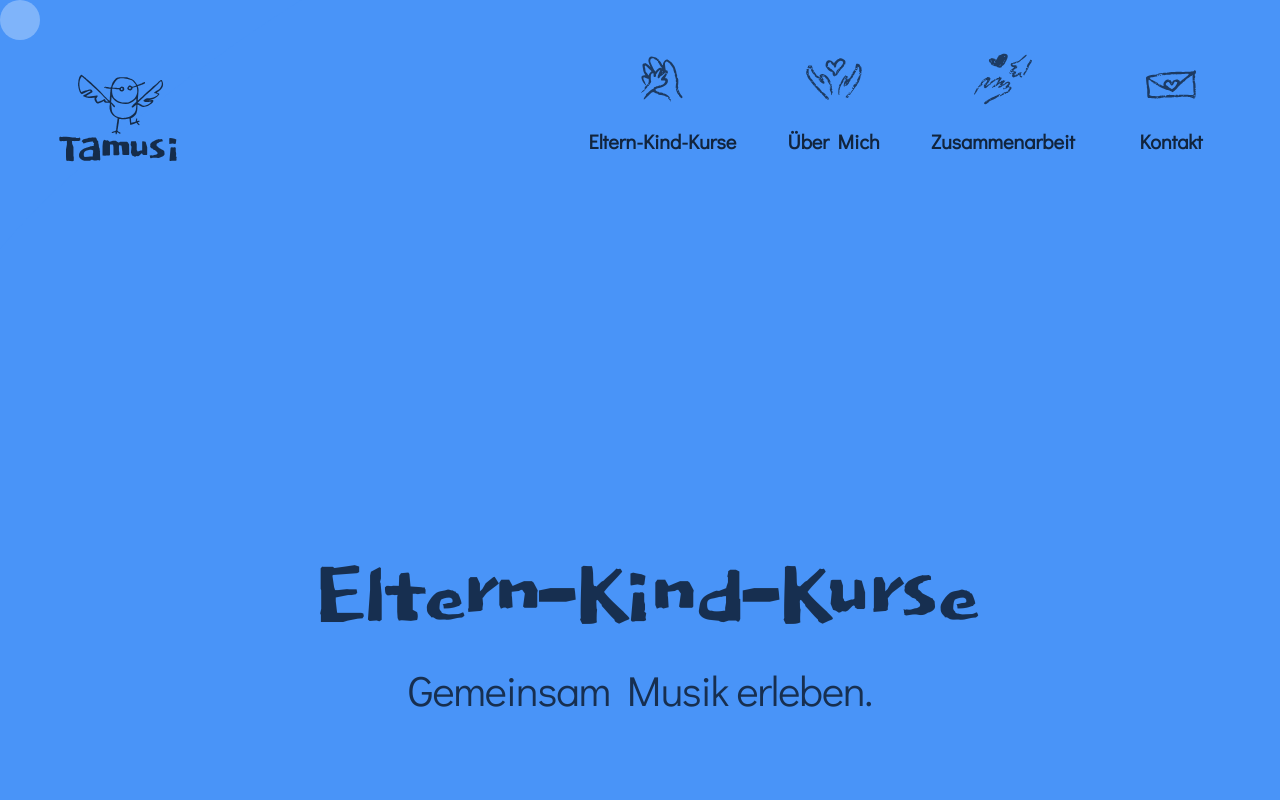
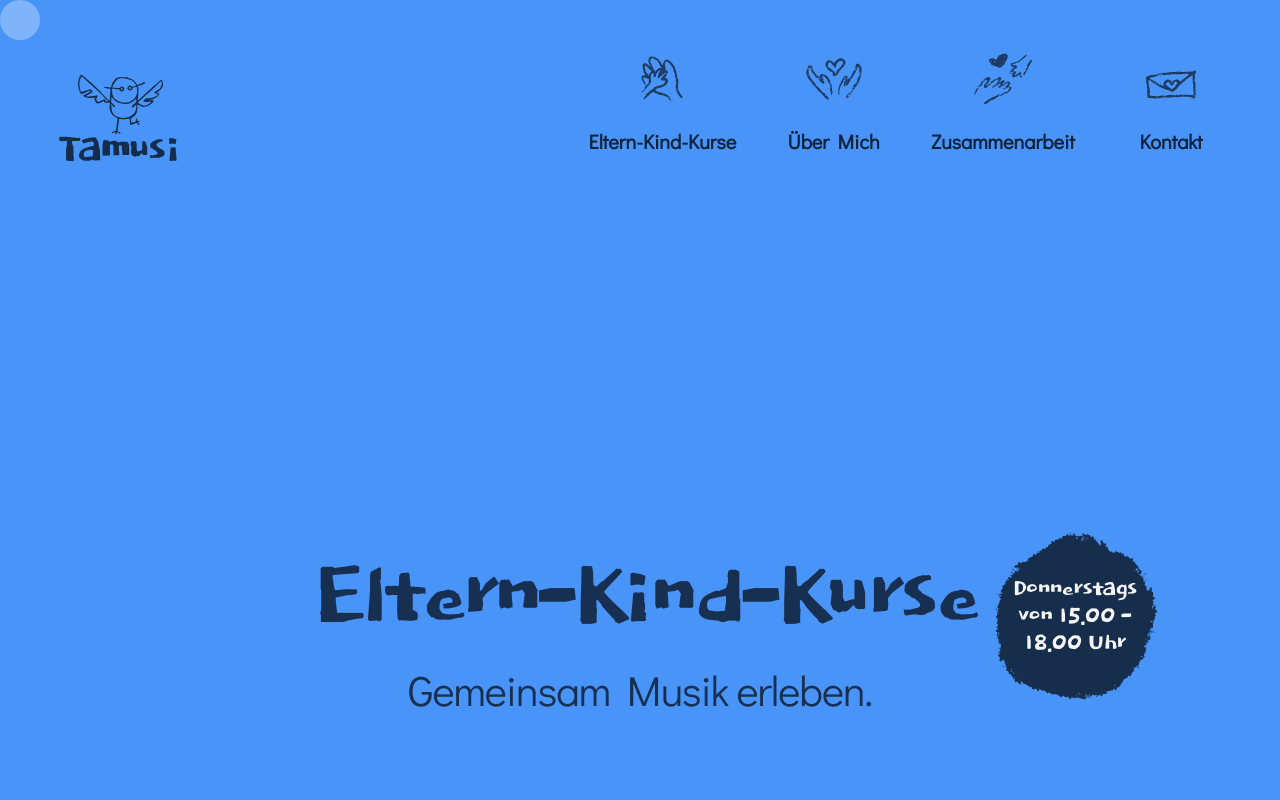
Before and after one commit to aeonyuonmiller/laura, a Next.js app: page /eltern-kind-kurs in a window 1280 px wide. Shown: the top 800 px of the page. Built offline with nearby package versions, Linux system fonts and the light colour scheme.

Commit message:
updated content

```diff
--- a/src/pages/eltern-kind-kurs.jsx
+++ b/src/pages/eltern-kind-kurs.jsx
@@ -5,7 +5,7 @@ import Head from "next/head";
 import Image from "next/image";
 
 // Components
-import { hlone, hltwo, imagereveal } from '../components/anim';
+import { hlone, hltwo, imagereveal, zoom } from '../components/anim';
 import Background2 from "../components/Background2";
 import Footer from '../components/Footer';
 import Transition from '../components/Transition';
@@ -23,6 +23,7 @@ export default function Home() {
     const y2 = useTransform(scrollYProgress, [0, 1], ["0%", "85%"])
     const s2 = useTransform(scrollYProgress, [0, 1], [1, 1.4])
     const o2 = useTransform(scrollYProgress, [0.5, 1], [1, 0])
+    const r = useTransform(scrollYProgress, [0, 1], [0, 80])
 
     // const Slide = (props) => {
     // const direction = props.direction == 'left' ? -1 : 1;
@@ -34,7 +35,7 @@ export default function Home() {
             <Head>
                 <title>Tamusi • Tanzen, Musizieren & Singen</title>
                 <meta name="description" content="Erlebe spielerische Musik-Kurse für Kleinkinder: Instrumente entdecken, kreative Zusammenarbeit und musikalische Entwicklung. Teilnahme mit oder ohne Eltern möglich!" />
-                <meta name="keywords" content="Musik-Kurse Kinder, Musik für Kleinkinder, Kinder-Instrumentenkurse, Eltern-Kind Musik-Kurse, musikalische Früherziehung, Kleinkind-Kurse, Musik und Zusammenarbeit, Musik entdecken für Kinder, kreative Kurse für Kinder, Darmstadt, Hessen" />
+                <meta name="keywords" content="Musikalische Früherziehung, Elementare Musikpädagogik, EMP, Laura Maria Mueller, Tamusi, Darmstadt, Martinsviertel, Zucker, Eltern-Kind-Kurse, musikalische Angebote, Kita, Kindertagesstätte, Wohnheim" />
                 <meta name="viewport" content="width=device-width, initial-scale=1" />
                 <link rel="icon" href="/favicon.ico" />
             </Head>
@@ -43,6 +44,10 @@ export default function Home() {
 
                 <Transition>
                     <motion.div ref={container} style={{ opacity, scale }} className="bound xl" id="elternkind">
+                        <motion.div style={{ rotate: r }} variants={zoom} initial="hidden" animate="enter" exit="exit" className="stoerer zwei">
+                            Donnerstags<br />von 15.00 - 18.00 Uhr
+                        </motion.div>
+
                         <motion.h1 variants={hlone} initial="hidden" animate="enter" exit="exit">
                             Eltern-Kind-Kurse</motion.h1>
                         <motion.h2 className="center" variants={hltwo} initial="hidden" animate="enter" exit="exit">
--- a/src/pages/impressum.jsx
+++ b/src/pages/impressum.jsx
@@ -36,7 +36,7 @@ export default function Home() {
             <Head>
                 <title>Tamusi • Tanzen, Musizieren & Singen</title>
                 <meta name="description" content="Erlebe spielerische Musik-Kurse für Kleinkinder: Instrumente entdecken, kreative Zusammenarbeit und musikalische Entwicklung. Teilnahme mit oder ohne Eltern möglich!" />
-                <meta name="keywords" content="Musik-Kurse Kinder, Musik für Kleinkinder, Kinder-Instrumentenkurse, Eltern-Kind Musik-Kurse, musikalische Früherziehung, Kleinkind-Kurse, Musik und Zusammenarbeit, Musik entdecken für Kinder, kreative Kurse für Kinder, Darmstadt, Hessen" />
+                <meta name="keywords" content="Musikalische Früherziehung, Elementare Musikpädagogik, EMP, Laura Maria Mueller, Tamusi, Darmstadt, Martinsviertel, Zucker, Eltern-Kind-Kurse, musikalische Angebote, Kita, Kindertagesstätte, Wohnheim" />
                 <meta name="viewport" content="width=device-width, initial-scale=1" />
                 <link rel="icon" href="/favicon.ico" />
             </Head>
--- a/src/pages/index.js
+++ b/src/pages/index.js
@@ -13,7 +13,7 @@ import Magnetic from '../components/Magnetic';
 
 export default function Home() {
 
-  // Page Headline Scroll Anim
+  // Scroll Anim
   const container = useRef();
   const { scrollYProgress } = useScroll({
     target: container,
--- a/src/pages/kinder-kurse.jsx
+++ b/src/pages/kinder-kurse.jsx
@@ -33,7 +33,7 @@ export default function KinderKurse() {
             <Head>
                 <title>Tamusi • Tanzen, Musizieren & Singen</title>
                 <meta name="description" content="Erlebe spielerische Musik-Kurse für Kleinkinder: Instrumente entdecken, kreative Zusammenarbeit und musikalische Entwicklung. Teilnahme mit oder ohne Eltern möglich!" />
-                <meta name="keywords" content="Musik-Kurse Kinder, Musik für Kleinkinder, Kinder-Instrumentenkurse, Eltern-Kind Musik-Kurse, musikalische Früherziehung, Kleinkind-Kurse, Musik und Zusammenarbeit, Musik entdecken für Kinder, kreative Kurse für Kinder, Darmstadt, Hessen" />
+                <meta name="keywords" content="Musikalische Früherziehung, Elementare Musikpädagogik, EMP, Laura Maria Mueller, Tamusi, Darmstadt, Martinsviertel, Zucker, Eltern-Kind-Kurse, musikalische Angebote, Kita, Kindertagesstätte, Wohnheim" />
                 <meta name="viewport" content="width=device-width, initial-scale=1" />
                 <link rel="icon" href="/favicon.ico" />
             </Head>
--- a/src/pages/ueber-mich.jsx
+++ b/src/pages/ueber-mich.jsx
@@ -27,7 +27,7 @@ export default function Uebermich() {
       <Head>
         <title>Tamusi • Über mich</title>
         <meta name="description" content="Erlebe spielerische Musik-Kurse für Kleinkinder: Instrumente entdecken, kreative Zusammenarbeit und musikalische Entwicklung. Teilnahme mit oder ohne Eltern möglich!" />
-        <meta name="keywords" content="Musik-Kurse Kinder, Musik für Kleinkinder, Kinder-Instrumentenkurse, Eltern-Kind Musik-Kurse, musikalische Früherziehung, Kleinkind-Kurse, Musik und Zusammenarbeit, Musik entdecken für Kinder, kreative Kurse für Kinder, Darmstadt, Hessen" />
+        <meta name="keywords" content="Musikalische Früherziehung, Elementare Musikpädagogik, EMP, Laura Maria Mueller, Tamusi, Darmstadt, Martinsviertel, Zucker, Eltern-Kind-Kurse, musikalische Angebote, Kita, Kindertagesstätte, Wohnheim" />
         <meta name="viewport" content="width=device-width, initial-scale=1" />
         <link rel="icon" href="/favicon.ico" />
       </Head>
@@ -63,7 +63,7 @@ export default function Uebermich() {
               Mit 17 Jahren begann ich die Ausbildung zur Sozialassisstentin, begab mich danach in die Ausbildung zur staatlich anerkannten Erzieherin und arbeitete fast 10 Jahre mit Kindern im Alter von zwei bis 12 Jahren.
             </p>
             <p>
-              Im Laufe meiner Berufsbahn als Erzieherin absolvierte ich die Ausbildung zur Kinderschutzfachkraft, war als stellvertretende Leitung tätig und absolvierte später dann die Weiterbildung zur Traumapädagogin.
+              Im Laufe meiner Berufslaufbahn als Erzieherin absolvierte ich die Ausbildung zur Kinderschutzfachkraft, war als stellvertretende Leitung tätig und absolvierte später dann die Weiterbildung zur Traumapädagogin.
             </p>
             <p>
               Nach einer Auszeit, kam die elementare Musikpädagogik mir quasi zugeflogen. Es fühlte sich einfach richtig an, an meiner beruflichen Situation etwas zu verändern und mir die Expertise aus meiner Tätigkeit als Erzieherin dafür von Nutzen zu machen. Ich hospitierte bei einer Musikschule, nahm dort an Eltern-Kind-Kursen und Kursen für Kinder bis zum Schuleintritt teil und merkte schnell wie viel Spass es mir bereitete mich in der musikalischen Früherziehung, mit den Eltern und ihren Kindern auszutoben.
--- a/src/pages/zusammenarbeit.jsx
+++ b/src/pages/zusammenarbeit.jsx
@@ -34,7 +34,7 @@ export default function Home() {
             <Head>
                 <title>Tamusi • Tanzen, Musizieren & Singen</title>
                 <meta name="description" content="Erlebe spielerische Musik-Kurse für Kleinkinder: Instrumente entdecken, kreative Zusammenarbeit und musikalische Entwicklung. Teilnahme mit oder ohne Eltern möglich!" />
-                <meta name="keywords" content="Musik-Kurse Kinder, Musik für Kleinkinder, Kinder-Instrumentenkurse, Eltern-Kind Musik-Kurse, musikalische Früherziehung, Kleinkind-Kurse, Musik und Zusammenarbeit, Musik entdecken für Kinder, kreative Kurse für Kinder, Darmstadt, Hessen" />
+                <meta name="keywords" content="Musikalische Früherziehung, Elementare Musikpädagogik, EMP, Laura Maria Mueller, Tamusi, Darmstadt, Martinsviertel, Zucker, Eltern-Kind-Kurse, musikalische Angebote, Kita, Kindertagesstätte, Wohnheim" />
                 <meta name="viewport" content="width=device-width, initial-scale=1" />
                 <link rel="icon" href="/favicon.ico" />
             </Head>
--- a/src/styles/globals.css
+++ b/src/styles/globals.css
@@ -61,6 +61,21 @@
   font-size: 40px;
   font-family: var(--font-geist-sans);
   line-height: 80%;
+  letter-spacing: -0.08em;
+}
+
+.zwei {
+  width: 10ch;
+  height: 10ch;
+  border-radius: 50%;
+  display: grid;
+  place-items: center;
+
+  color: whitesmoke;
+  text-align: center;
+  font-size: 30px;
+  font-family: var(--font-geist-sans);
+  line-height: 90%;
   letter-spacing: -0.08em;
 }
 
```
